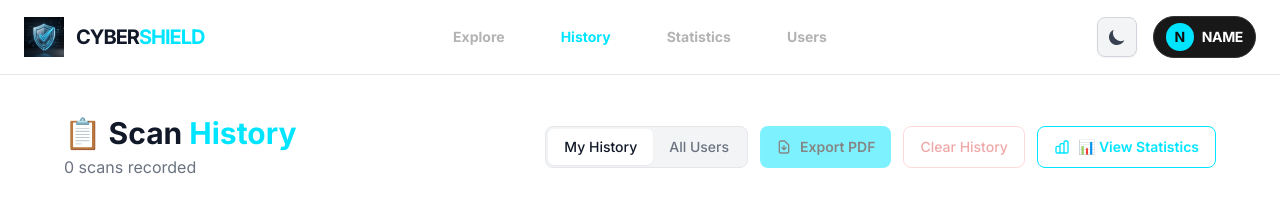
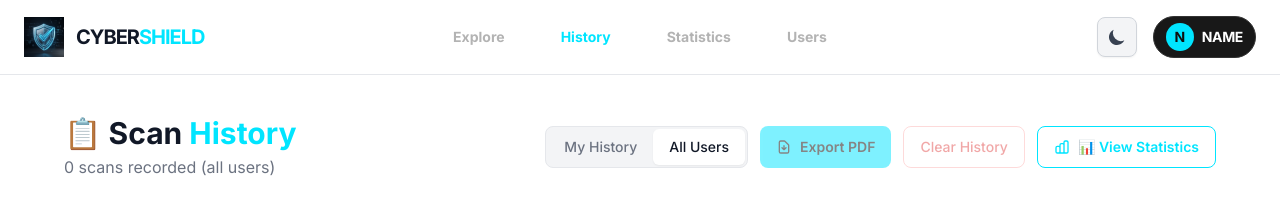
Before and after one commit to Ravitejakonanki-21/CheckMyURL, a React (Vite) app in the folder frontend/: page /history in a window 1280 px wide. Shown: the top 203 px of the page. Built offline with nearby package versions, Linux system fonts and the light colour scheme; no server answers; sample sign-in values are in the browser's storage.

Commit message:
fix: swap admin/user history view — admin defaults to All Users, user defaults to My History

```diff
--- a/frontend/src/pages/History.jsx
+++ b/frontend/src/pages/History.jsx
@@ -91,13 +91,13 @@ export default function History() {
     const [loading, setLoading] = useState(true);
     const [error, setError] = useState('');
     const [search, setSearch] = useState('');
-    const [viewMode, setViewMode] = useState('my'); // 'my' or 'all'
     const [allHistory, setAllHistory] = useState([]);
     const [allLoading, setAllLoading] = useState(false);
     const [userFilter, setUserFilter] = useState('');
-
     const isAdmin = (localStorage.getItem('role') ?? 'USER').toUpperCase() === 'ADMIN';
     const navigate = useNavigate();
+    // Admin defaults to 'all' (all users view); regular users default to 'my'
+    const [viewMode, setViewMode] = useState(isAdmin ? 'all' : 'my');
 
     useEffect(() => {
         const isAuth = localStorage.getItem('isAuthenticated') === 'true';
@@ -125,7 +125,7 @@ export default function History() {
             .finally(() => setLoading(false));
     }, []);
 
-    // Fetch all users' history (admin only)
+    // Fetch all users' history (admin only) — triggered when switching to 'all' view
     useEffect(() => {
         if (viewMode === 'all' && isAdmin && allHistory.length === 0) {
             setAllLoading(true);
@@ -140,8 +140,9 @@ export default function History() {
         }
     }, [viewMode, isAdmin]);
 
-    const activeHistory = viewMode === 'all' ? allHistory : history;
-    const activeLoading = viewMode === 'all' ? allLoading : loading;
+    // 'my' → own scans (history), 'all' → every user's scans (allHistory)
+    const activeHistory = viewMode === 'my' ? history : allHistory;
+    const activeLoading = viewMode === 'my' ? loading : allLoading;
 
     // Get unique users from all history
     const uniqueUsers = [...new Set(allHistory.map(h => h.userEmail).filter(Boolean))];
@@ -180,7 +181,7 @@ export default function History() {
                                     My History
                                 </button>
                                 <button
-                                    onClick={() => setViewMode('all')}
+                                    onClick={() => { setViewMode('all'); setUserFilter(''); }}
                                     className={`px-4 py-2 rounded-md text-sm font-medium transition-all ${viewMode === 'all'
                                         ? 'bg-white dark:bg-[#181818] text-gray-900 dark:text-white shadow-sm'
                                         : 'text-gray-500 dark:text-gray-400 hover:text-gray-800 dark:hover:text-gray-200'
```
